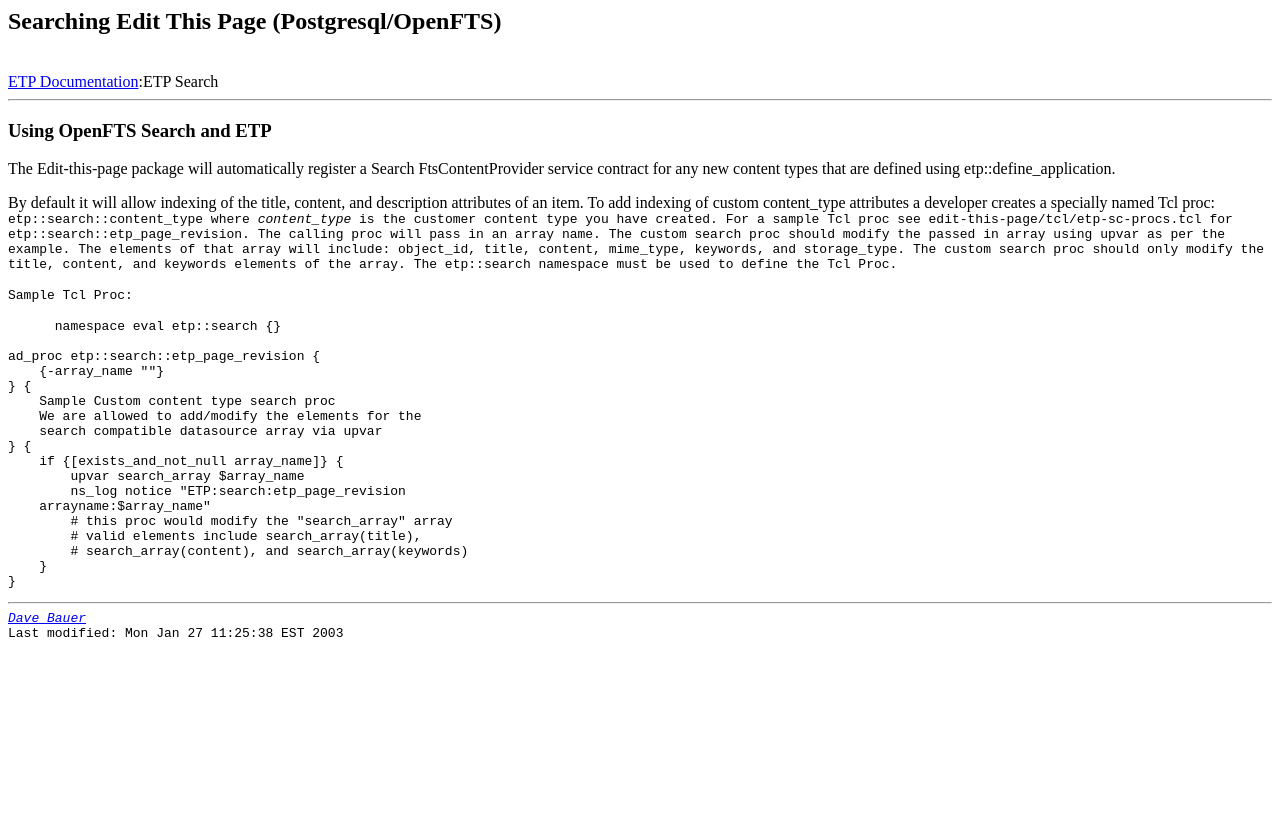
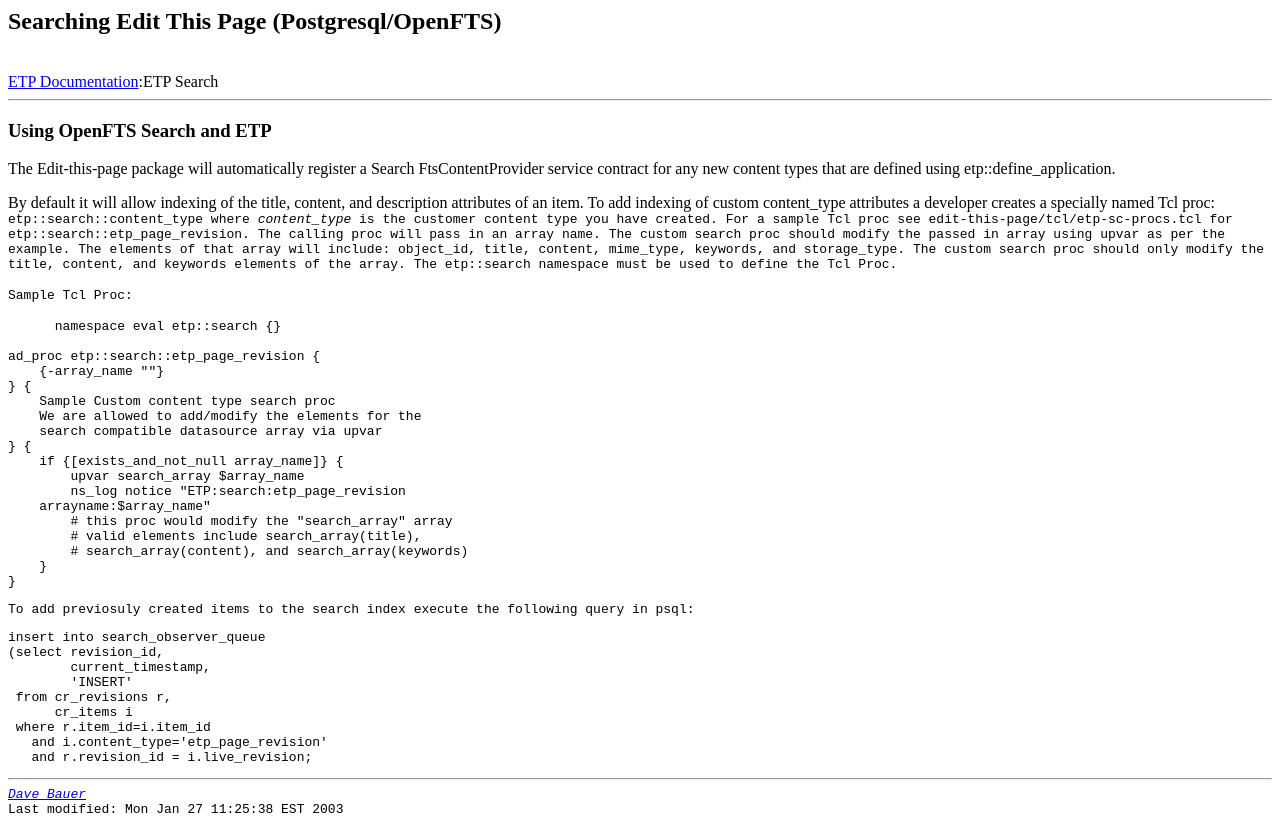
Before and after one commit to openacs/edit-this-page, a plain HTML site: page www/doc/searching.html in a window 1280 px wide. Before the commit the page ends 800 px from the top, so only its background shows below. Drawn offline with Linux system fonts and the light colour scheme.

Commit message:
Added sample query to index existing items.

```diff
--- a/www/doc/searching.html
+++ b/www/doc/searching.html
@@ -50,7 +50,20 @@ ad_proc etp::search::etp_page_revision {
     }
 }</pre>
 </p>
-
+<p>
+To add previosuly created items to the search index execute the following query in psql:
+<pre>
+insert into search_observer_queue
+(select revision_id,
+        current_timestamp,
+        'INSERT'
+ from cr_revisions r,
+      cr_items i
+ where r.item_id=i.item_id
+   and i.content_type='etp_page_revision'
+   and r.revision_id = i.live_revision;
+</pre>
+</p>
     <hr>
     <address><a href="mailto:dave@thedesignexperience.org">Dave Bauer</a></address>
 <!-- Created: Mon Jan 27 11:12:57 EST 2003 -->
```
